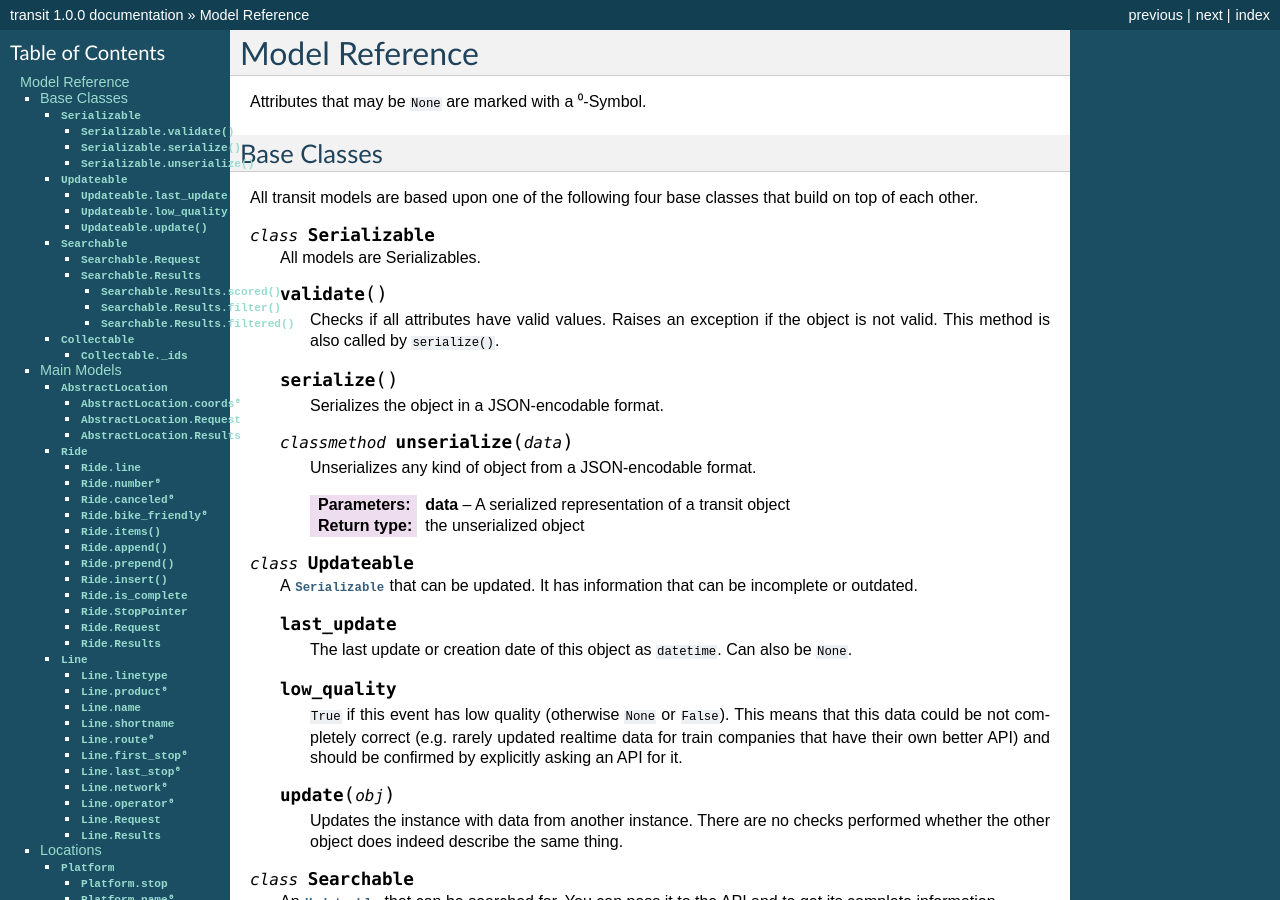
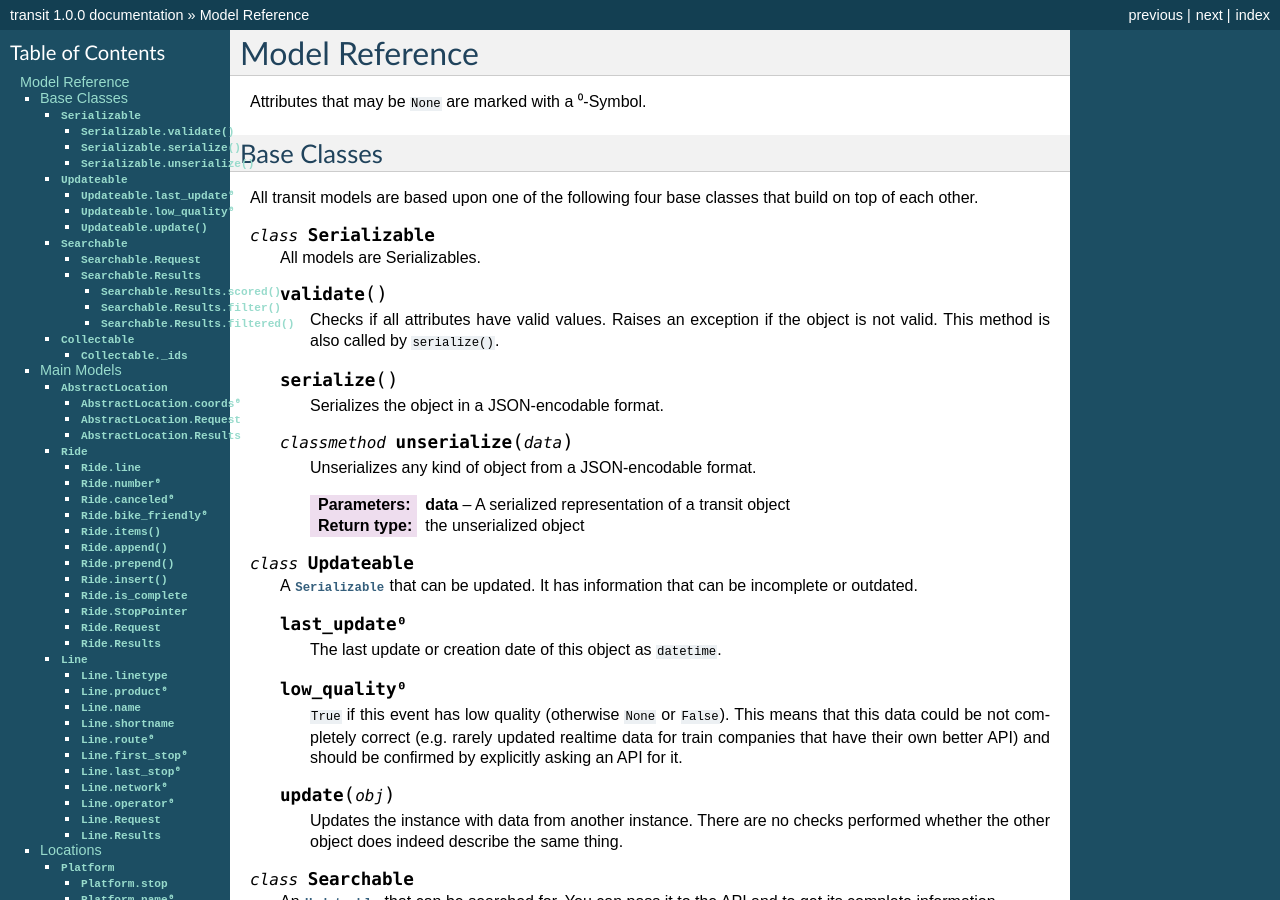
Before and after one commit to codingcatgirl/choo, a Sphinx documentation site: the page built from docs/transit/models.rst, in a window 1280 px wide and 900 px high. Built offline with Sphinx 7.4.7, drawn with Linux system fonts in a browser that asks for light colours; some of the changed text lies outside the part shown.

Commit message:
more none-docs

```diff
--- a/docs/transit/models.rst
+++ b/docs/transit/models.rst
@@ -35,11 +35,11 @@ All transit models are based upon one of the following four base classes that bu
 
     A :py:class:`Serializable` that can be updated. It has information that can be incomplete or outdated.
 
-    .. py:attribute:: last_update
+    .. py:attribute:: last_update⁰
 
-        The last update or creation date of this object as ``datetime``. Can also be ``None``.
+        The last update or creation date of this object as ``datetime``.
 
-    .. py:attribute:: low_quality
+    .. py:attribute:: low_quality⁰
 
         ``True`` if this event has low quality (otherwise ``None`` or ``False``). This means that this data could be not completely correct (e.g. rarely updated realtime data for train companies that have their own better API) and should be confirmed by explicitly asking an API for it.
 
@@ -102,7 +102,7 @@ Submodels of :py:class:``Collectable``.
 
     .. attribute:: coords⁰
 
-        The :py:class:`Coordinates` of this location. Can be ``None``.
+        The :py:class:`Coordinates` of this location.
 
     .. py:class:: AbstractLocation.Request
 
```
